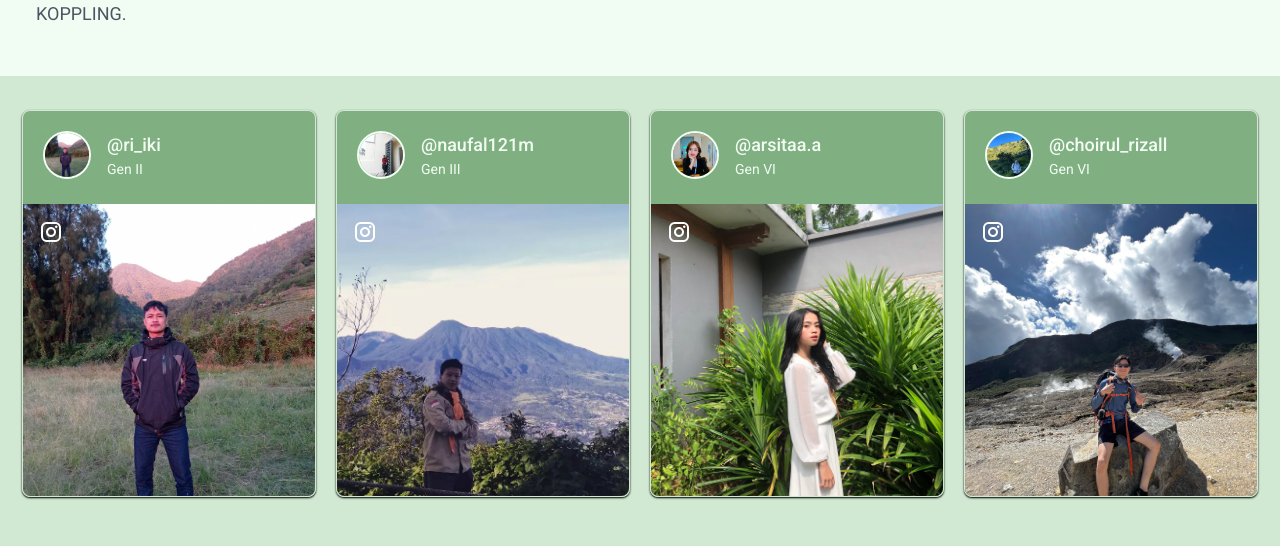
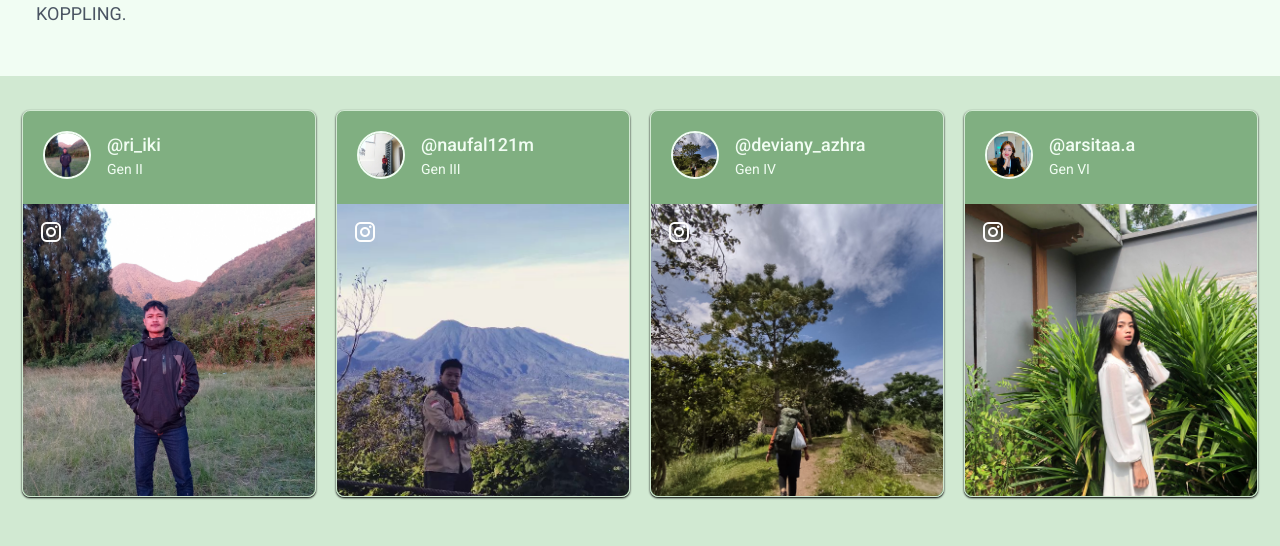
Before and after one commit to DhitGT/KOPPLING, a Nuxt app: page / in a window 1280 px wide. Shown: the part 2600-3146 px from the top of the page. Built offline with nearby package versions, Linux system fonts and the light colour scheme; no server answers.

Commit message:
add more alumni

```diff
--- a/components/alumni.vue
+++ b/components/alumni.vue
@@ -83,6 +83,13 @@ export default {
           profilePic: 'kanaufalpfp.jpg',
         },
         {
+          name: '@deviany_azhra',
+          gen: 'Gen IV',
+          imgUrl: 'kadevi.jpg',
+          action: 'https://www.instagram.com/deviany_azhra/?hl=en',
+          profilePic: 'kadevipfp.jpg',
+        },
+        {
           name: '@arsitaa.a',
           gen: 'Gen VI',
           imgUrl: 'kaarsita.jpg',
@@ -116,13 +123,6 @@ export default {
           imgUrl: 'kadaffa.jpg',
           action: 'https://www.instagram.com/dfsyaa_/',
           profilePic: 'kadaffapfp.jpg',
-        },
-        {
-          name: '@deviany_azhra',
-          gen: 'Gen IV',
-          imgUrl: 'kadevi.jpg',
-          action: 'https://www.instagram.com/deviany_azhra/?hl=en',
-          profilePic: 'kadevipfp.jpg',
         },
       ],
       currentPage: 0,
```
